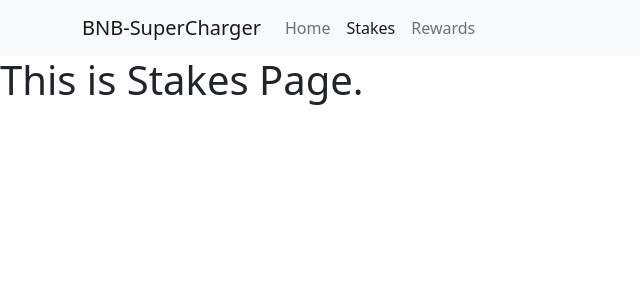
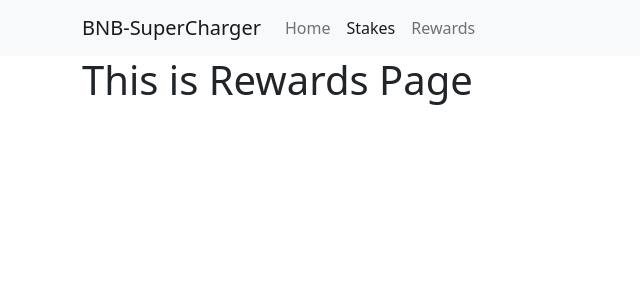
Before and after one commit to warrenseah/reactjs-vault-client, a React (Create React App) app: page /stakes in a window 1280 px wide. Shown: the top 300 px of the page, without its empty margins (0-640 px from the left). Built offline with nearby package versions, Linux system fonts and the light colour scheme.

Commit message:
Amend Page Components

```diff
--- a/src/pages/Home.js
+++ b/src/pages/Home.js
@@ -1,7 +1,7 @@
 import ConnectToMetamask from "../components/ConnectToMetamask";
 
-const Home = () => {
-  return <ConnectToMetamask />;
+const Home = (props) => {
+    return <ConnectToMetamask />;
 };
 
 export default Home;
--- a/src/pages/NoPage.js
+++ b/src/pages/NoPage.js
@@ -1,5 +1,15 @@
+import { Col, Container, Row } from "react-bootstrap";
+
 const NoPage = () => {
-    return <h1>This page is not found!</h1>
+  return (
+    <Container>
+      <Row>
+        <Col>
+          <h1>This page is not found!</h1>
+        </Col>
+      </Row>
+    </Container>
+  );
 };
 
 export default NoPage;
--- a/src/pages/Rewards.js
+++ b/src/pages/Rewards.js
@@ -1,5 +1,15 @@
+import { Col, Container, Row } from "react-bootstrap";
+
 const Rewards = () => {
-    return <h1>This is Rewards Page.</h1>
+  return (
+    <Container>
+      <Row>
+        <Col>
+          <h1>This is Rewards Page</h1>
+        </Col>
+      </Row>
+    </Container>
+  );
 };
 
 export default Rewards;
--- a/src/pages/Stakes.js
+++ b/src/pages/Stakes.js
@@ -1,5 +1,15 @@
+import { Col, Container, Row } from "react-bootstrap";
+
 const Stakes = () => {
-    return <h1>This is Stakes Page.</h1>
+  return (
+    <Container>
+      <Row>
+        <Col>
+          <h1>This is Rewards Page</h1>
+        </Col>
+      </Row>
+    </Container>
+  );
 };
 
 export default Stakes;
```
